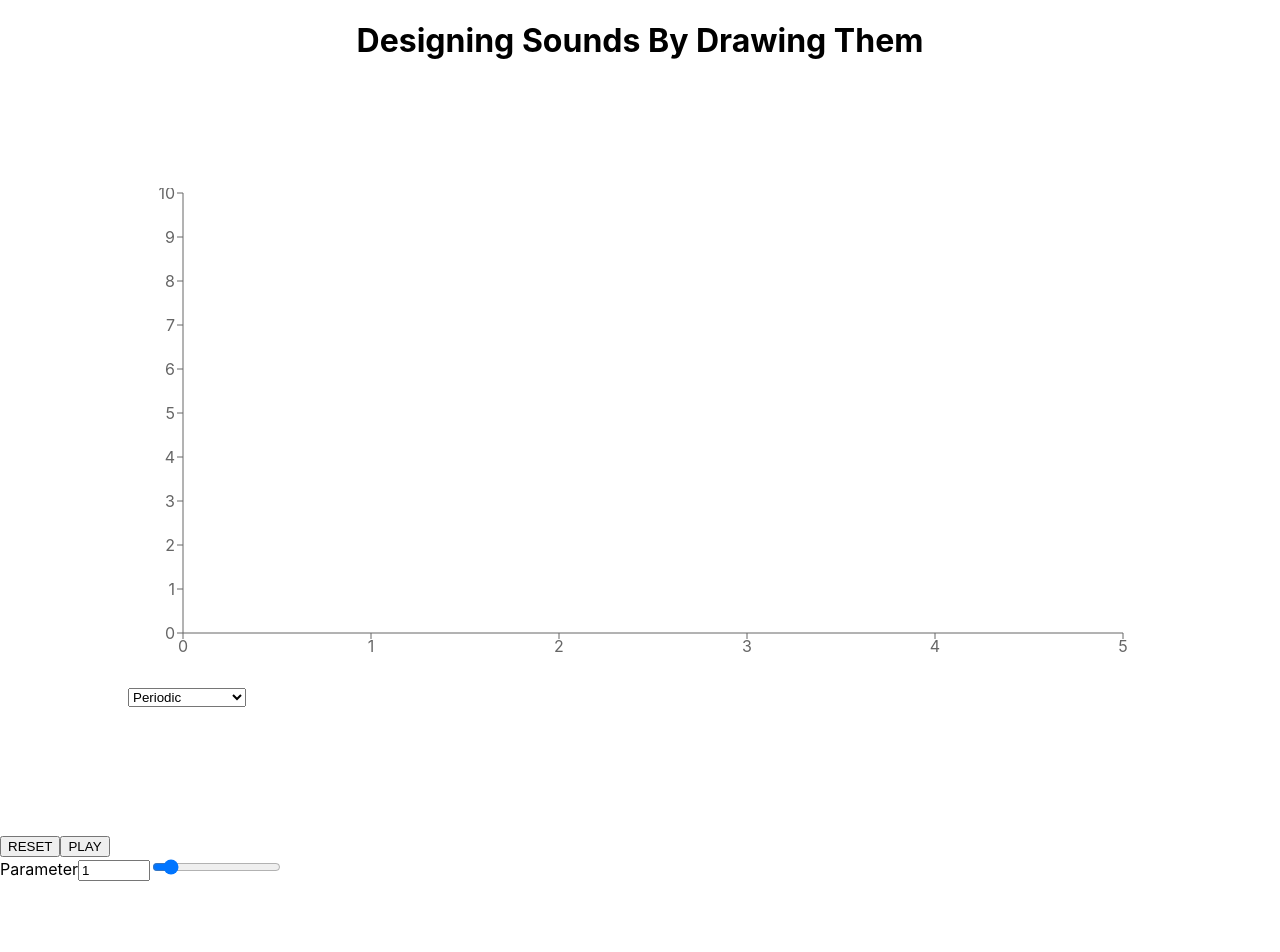
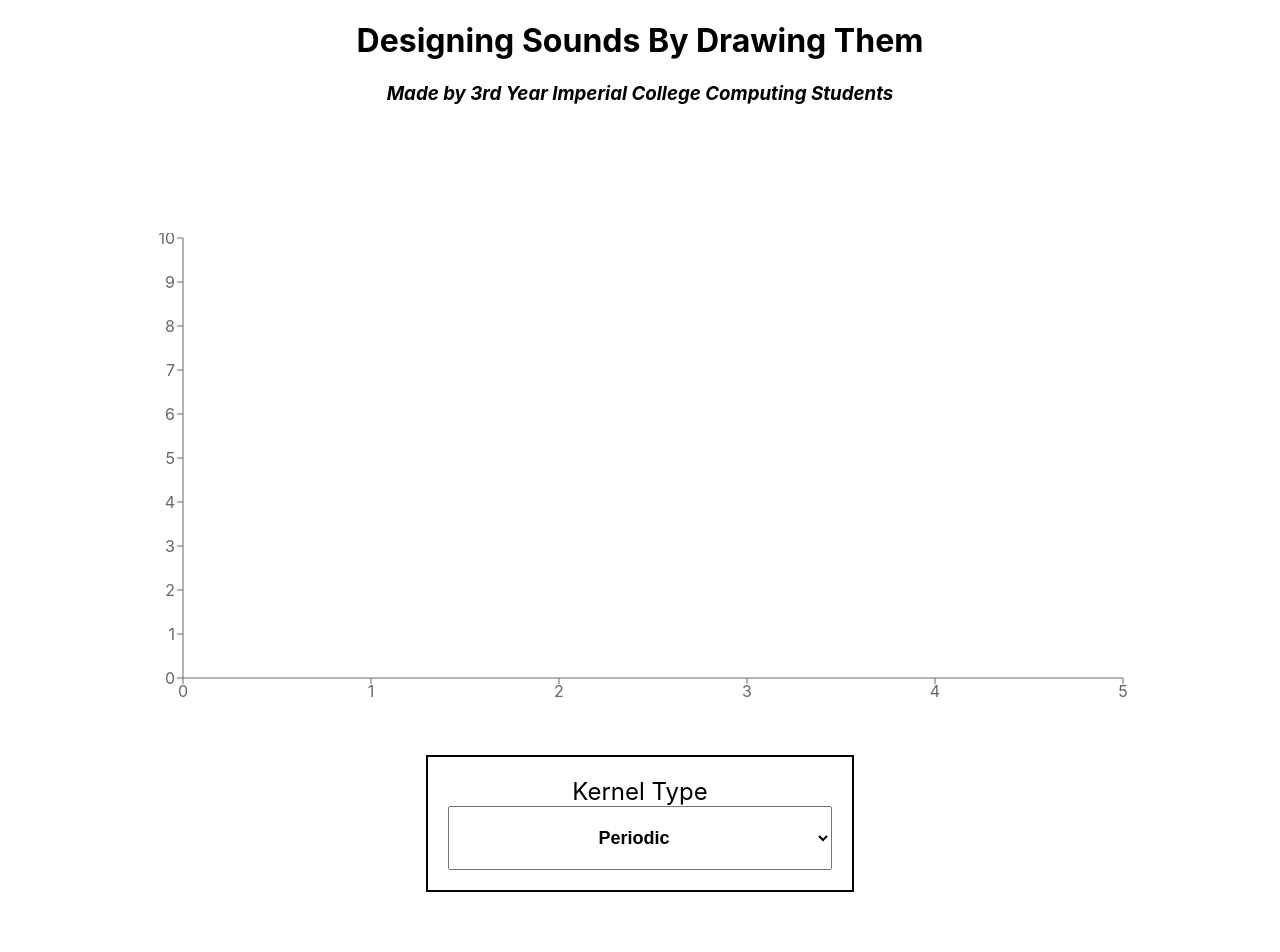
Before and after one commit to mrkobhrai/drawing-sounds, a React (Create React App) app in the folder frontend/: page / in a window 1280 px wide. Shown: the top 952 px of the page. Before the commit the page ends 881 px from the top, so only its background shows below. Built offline with nearby package versions, Linux system fonts and the light colour scheme.

Commit message:
Minor style changes and formatting

```diff
--- a/frontend/src/App.css
+++ b/frontend/src/App.css
@@ -36,6 +36,7 @@
     transform: rotate(360deg);
   }
 }
-h1 {
+
+h1, h3 {
   text-align: center;
 }
--- a/frontend/src/App.tsx
+++ b/frontend/src/App.tsx
@@ -16,8 +16,10 @@ function App() {
     setParameter(parseFloat(event.target.value))
   }
 
-  return <div>
-    <h1>Designing Sounds By Drawing Them</h1>
+  return  (
+    <div>
+      <h1><b>Designing Sounds By Drawing Them</b></h1>
+      <h3><i>Made by 3rd Year Imperial College Computing Students</i></h3>
       {inputGraph}
       <button onClick={() => graphRef.current?.resetPoints()}>RESET</button>
       <button onClick={soundGenerator.playFromStart}>PLAY</button>
@@ -27,5 +29,6 @@ function App() {
         <input type="range" min={0} max={10} step={0.5} value={parameter} onChange={updateParameter}/>
       </label>
     </div>
+  )
 }
 export default App;
--- a/frontend/src/SASSStyles.scss
+++ b/frontend/src/SASSStyles.scss
@@ -16,6 +16,11 @@ svg {
 
 select {
   display: block;
+  padding: 20px;
+  font-size: large;
+  font-weight: bold;
+  text-align: center;
+  width: 30vw;
 }
 
 div.graph-container {
@@ -25,3 +30,22 @@ div.graph-container {
   width: 80vw;
   margin: 10vw;
 }
+
+table.params {
+  padding: 2%;
+  text-align: center;
+  align-items: center;
+  justify-content: center;
+  margin: auto;
+}
+
+td.params {
+  border: 2px solid black;
+  padding: 20px;
+  margin: 20px;
+  border-collapse: collapse;
+}
+
+label.paramLabel {
+  font-size: x-large;
+}
--- a/frontend/src/SoundGraph.tsx
+++ b/frontend/src/SoundGraph.tsx
@@ -89,11 +89,16 @@ class SoundGraph extends React.Component<Props, State> {
         for (let [label, value] of Object.entries(kernels)) {
           options.push(<option label={label} value={value}/>)
         }
-        return <select onChange={(e) => {
-          this.setState({kernel: e.target.value})
-        }}>
-          {options}
-        </select>
+        return (
+            <label className="paramLabel">
+                Kernel Type
+                <select onChange={(e) => {
+                    this.setState({kernel: e.target.value})
+                    }}>
+                    {options}
+                </select>
+            </label>
+        )
     }
 
     render () {
@@ -106,7 +111,13 @@ class SoundGraph extends React.Component<Props, State> {
                         <YAxis type="number" domain={[0, this.maxY]} interval={0} tickCount={this.maxY + 1} width={this.axisLength} />
                         <Tooltip />
                     </ComposedChart>
-                    {this.generateKernelDropdown()}
+                    <table className="params">
+                        <tr>
+                            <td className="params">
+                            {this.generateKernelDropdown()}
+                            </td>
+                        </tr>
+                    </table>
                 </div>
             )
     }
```
Lines whose indentation alone changed are shown as unchanged.
